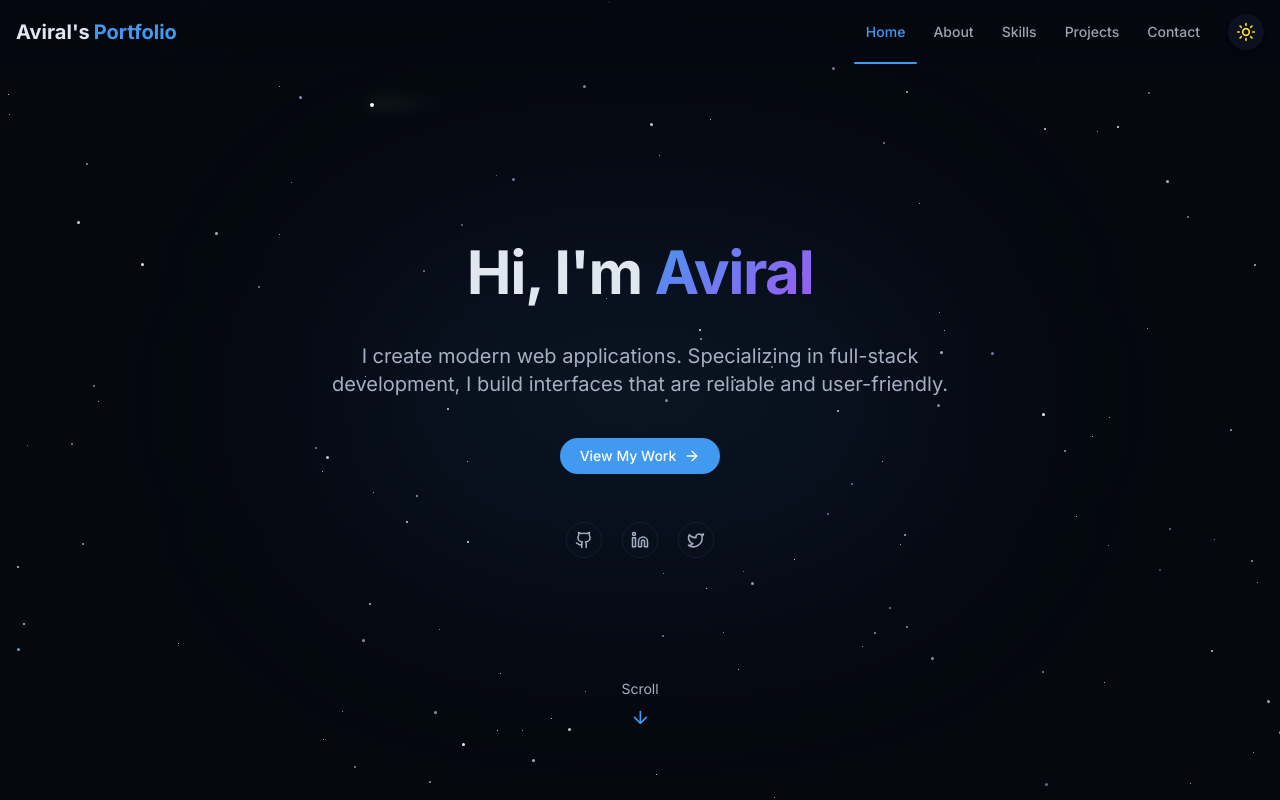
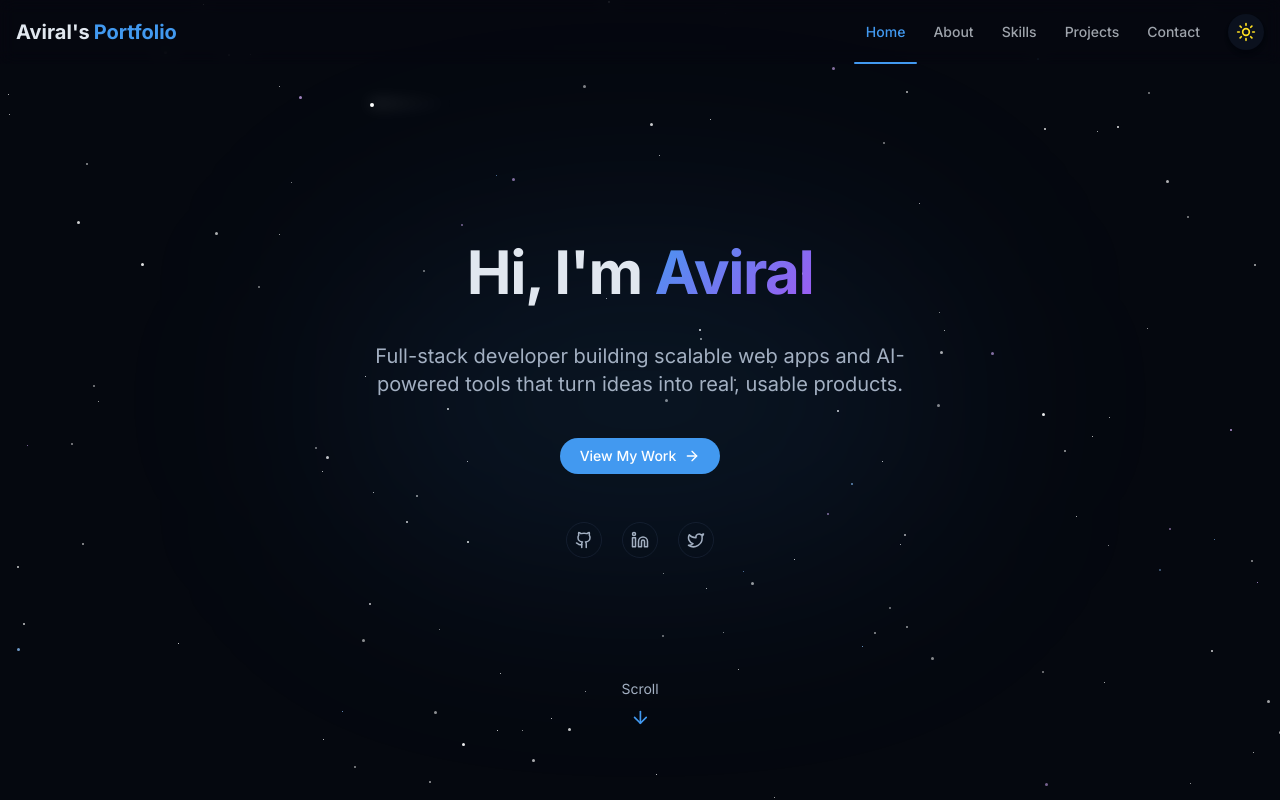
Before and after one commit to aviraltrip/portfolio, a React (Vite) app: page / in a window 1280 px wide. Shown: the top 800 px of the page. Built offline with nearby package versions, Linux system fonts and the light colour scheme; the HTML template or start-up script is replaced by a standard one.

Commit message:
hero action tweaks

```diff
--- a/src/components/HeroSection.jsx
+++ b/src/components/HeroSection.jsx
@@ -21,9 +21,7 @@ export const HeroSection = () => {
 
 
           <p className="text-lg md:text-xl text-muted-foreground max-w-2xl mx-auto opacity-0 animate-fade-in-delay-3 text-balance">
-            I create modern web applications.
-            Specializing in full-stack development, I build interfaces that are
-            reliable and user-friendly.
+            Full-stack developer building scalable web apps and AI-powered tools that turn ideas into real, usable products.
           </p>
 
           <div className="flex items-center justify-center opacity-0 animate-fade-in-delay-4">
```
